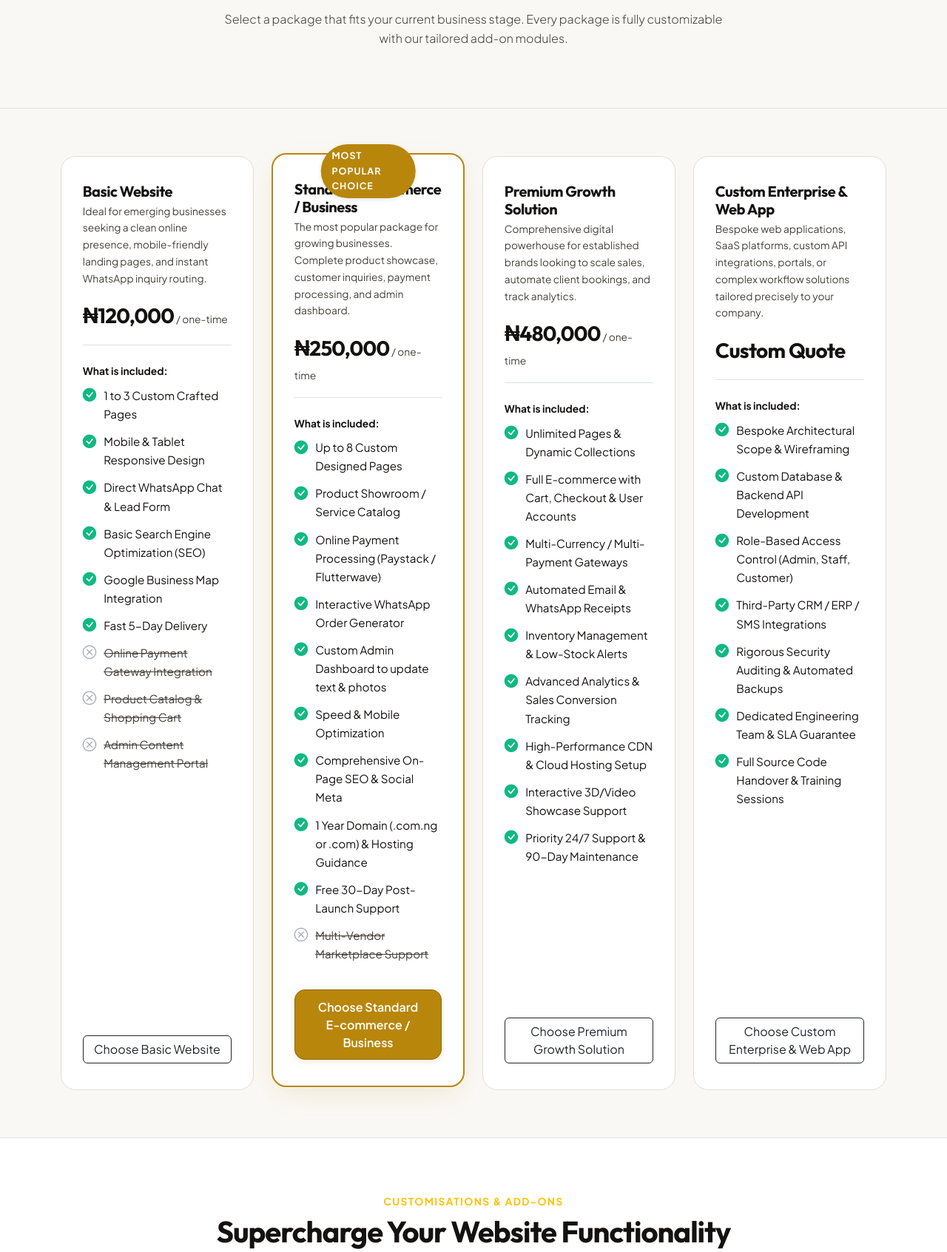
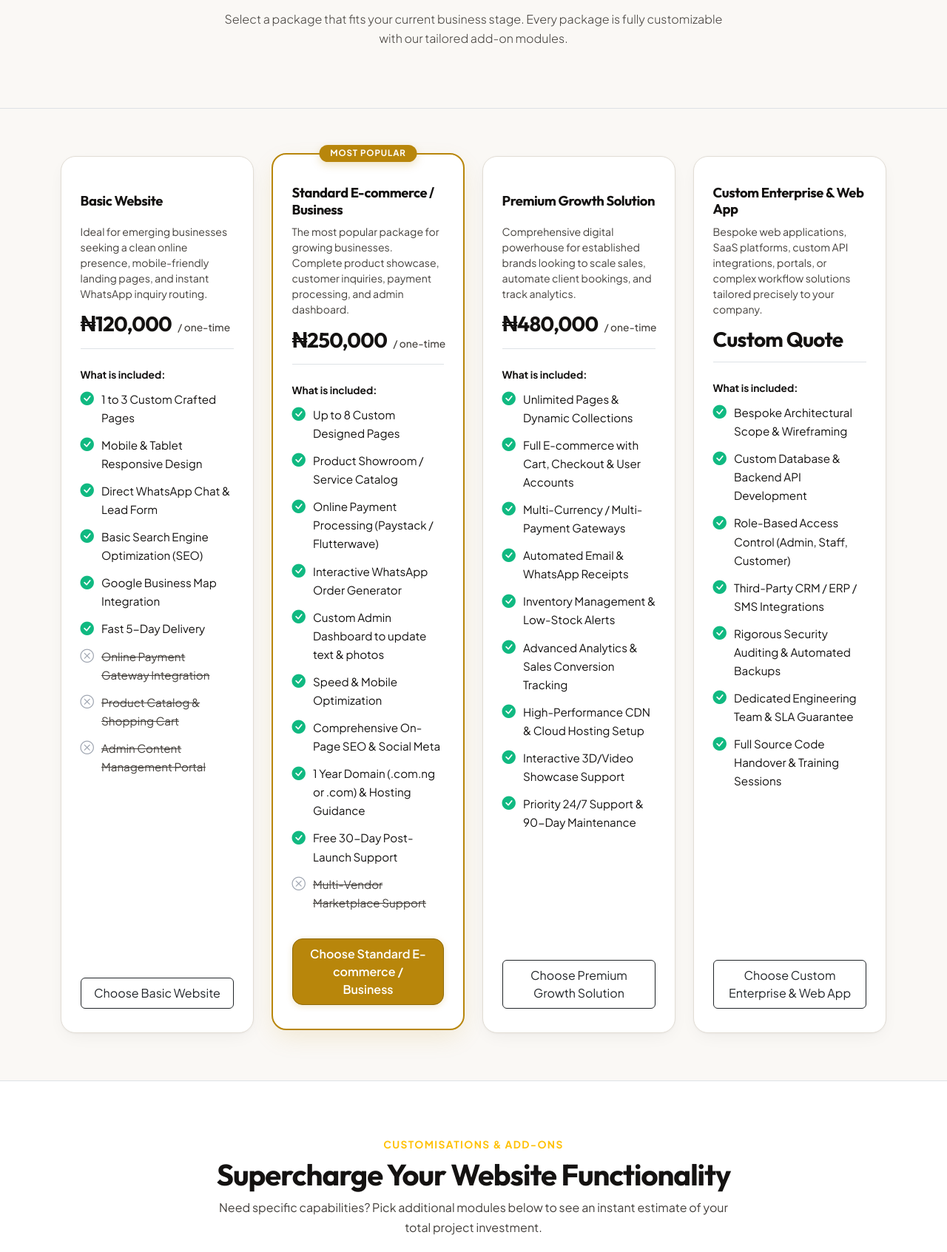
Before and after one commit to Al-ameenolanrewaju/catalogue-display, a Flask app: page /packages in a window 1280 px wide. Shown: the part 261-1954 px from the top of the page at 74% size. Run offline with Flask 3, Linux system fonts and the light colour scheme; data comes from the database, SQL or seed files in the repository.

Commit message:
Fix package cards: resolve badge wrapping into blob, prevent price text splitting, and optimize grid layout

```diff
--- a/app/static/css/custom.css
+++ b/app/static/css/custom.css
@@ -394,37 +394,42 @@ nav[aria-label="breadcrumb"],
   border: 10px solid #2B2927;
 }
 
-/* Packages Comparison */
+/* Packages Comparison - Premium Light Aesthetic */
 .package-card {
   background: #FFFFFF;
   border: 1px solid var(--border-subtle);
   border-radius: var(--radius-lg);
-  padding: 2.2rem 1.8rem;
+  padding: 2.4rem 1.6rem 2rem;
   height: 100%;
   display: flex;
   flex-direction: column;
   transition: all 0.3s ease;
   position: relative;
+  box-shadow: var(--shadow-card);
 }
 .package-card.recommended {
   border: 2px solid var(--accent-gold);
-  box-shadow: 0 12px 35px -6px rgba(184, 134, 11, 0.15);
+  box-shadow: 0 12px 35px -6px rgba(184, 134, 11, 0.16);
   transform: translateY(-4px);
+  padding-top: 2.6rem;
 }
 .package-card.recommended::before {
-  content: 'MOST POPULAR CHOICE';
+  content: 'MOST POPULAR';
   position: absolute;
-  top: -14px;
+  top: -13px;
   left: 50%;
   transform: translateX(-50%);
   background-color: var(--accent-gold);
   color: #FFFFFF;
-  font-size: 0.78rem;
+  font-size: 0.72rem;
   font-weight: 700;
   letter-spacing: 0.08em;
-  padding: 0.35rem 0.95rem;
+  padding: 0.3rem 0.95rem;
   border-radius: 9999px;
-  box-shadow: 0 2px 6px rgba(0,0,0,0.1);
+  box-shadow: 0 4px 12px rgba(184, 134, 11, 0.25);
+  white-space: nowrap !important;
+  line-height: 1.2;
+  z-index: 5;
 }
 
 /* Interactive Add-on Selection Box */
--- a/app/templates/base.html
+++ b/app/templates/base.html
@@ -24,7 +24,7 @@
   <link rel="stylesheet" href="https://cdn.jsdelivr.net/npm/bootstrap-icons@1.11.3/font/bootstrap-icons.min.css">
 
   <!-- Custom Stylesheet with Cache Buster -->
-  <link rel="stylesheet" href="{{ url_for('static', filename='css/custom.css') }}?v=4.0">
+  <link rel="stylesheet" href="{{ url_for('static', filename='css/custom.css') }}?v=5.0">
   {% block extra_head %}{% endblock %}
 </head>
 
--- a/app/templates/public/packages.html
+++ b/app/templates/public/packages.html
@@ -18,15 +18,15 @@
   <div class="container py-3">
     <div class="row g-4 align-items-stretch justify-content-center">
       {% for pkg in packages %}
-      <div class="col-lg-3 col-md-6" id="{{ pkg.slug }}">
-        <div class="package-card {% if pkg.is_recommended %}recommended{% endif %}">
-          <h5 class="fw-bold font-heading text-charcoal mb-1">{{ pkg.name }}</h5>
-          <p class="text-muted small mb-3">{{ pkg.description }}</p>
+      <div class="col-xl-3 col-md-6 d-flex" id="{{ pkg.slug }}">
+        <div class="package-card w-100 {% if pkg.is_recommended %}recommended{% endif %}">
+          <h5 class="fw-bold font-heading text-charcoal mb-2" style="font-size: 1.15rem; min-height: 2.8rem; display: flex; align-items: center;">{{ pkg.name }}</h5>
+          <p class="text-secondary small mb-3" style="font-size: 0.88rem; line-height: 1.5; min-height: 3.8rem;">{{ pkg.description }}</p>
 
-          <div class="mb-4 pb-3 border-bottom border-subtle">
-            <span class="font-heading fw-extrabold fs-3 text-charcoal">{{ pkg.formatted_price }}</span>
+          <div class="d-flex align-items-baseline gap-2 mb-4 pb-3 border-bottom border-subtle">
+            <span class="font-heading fw-extrabold fs-3 text-charcoal lh-1">{{ pkg.formatted_price }}</span>
             {% if pkg.price %}
-            <span class="text-muted small">/ one-time</span>
+            <span class="text-secondary small fw-medium text-nowrap">/ one-time</span>
             {% endif %}
           </div>
 
@@ -45,7 +45,7 @@
             {% endfor %}
           </ul>
 
-          <a href="{{ url_for('public.enquire', package=pkg.slug) }}" class="btn {% if pkg.is_recommended %}btn-gold{% else %}btn-outline-dark{% endif %} w-100 mt-auto">
+          <a href="{{ url_for('public.enquire', package=pkg.slug) }}" class="btn {% if pkg.is_recommended %}btn-gold{% else %}btn-outline-dark{% endif %} w-100 mt-auto py-2">
             Choose {{ pkg.name }}
           </a>
         </div>
```
Also changed, not shown: app/templates/public/index.html (+8 -8 lines).
